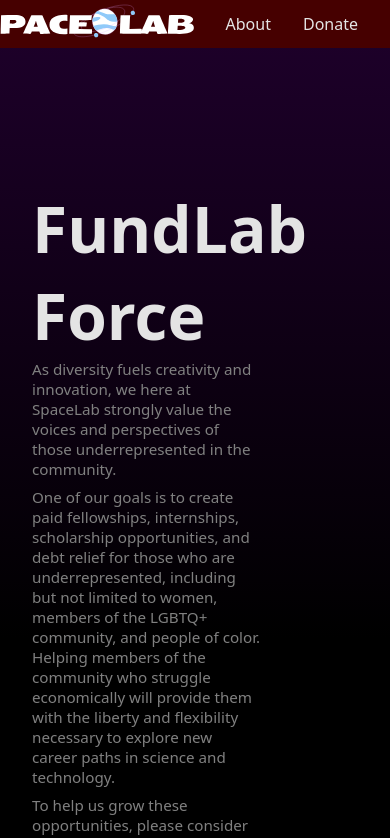
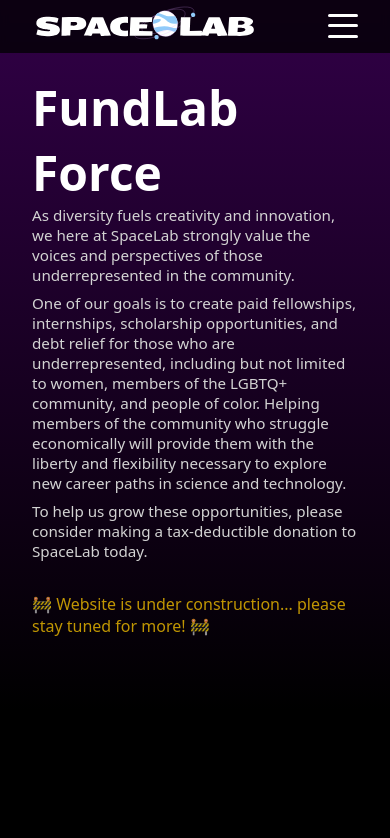
Before and after one commit to spacelabdev/fund_lab_force, a React (Vite) app: page / in a window 390 px wide. Shown: the top 838 px of the page. Built offline with nearby package versions, Linux system fonts and the light colour scheme.

Commit message:
Adds responsive functionality to navbar. Adds hamburger menu to mobile sized nav.

```diff
--- a/package.json
+++ b/package.json
@@ -11,6 +11,7 @@
   },
   "dependencies": {
     "@paypal/react-paypal-js": "^8.2.0",
+    "framer-motion": "^11.0.23",
     "prop-types": "^15.8.1",
     "react": "^18.2.0",
     "react-dom": "^18.2.0",
--- a/src/App.jsx
+++ b/src/App.jsx
@@ -1,24 +1,11 @@
-import React, { useState, useEffect } from 'react';
 import Navbar from './components/Navbar/Navbar';
 import Homepage from './pages/Homepage/Homepage';
 import './App.css';
-import MobileNav from './components/MobileNav/MobileNav';
 
 function App() {
-  const [isMobile, setIsMobile] = useState(false);
-
-  useEffect(() => {
-    const handleResize = () => {
-      setIsMobile(window.innerWidth <= 768)
-    }
-    handleResize();
-    window.addEventListener('resize', handleResize);
-    return () => window.removeEventListener('resize', handleResize);
-  }, [])
-
   return (
     <main className='App'>
-      {isMobile ? <MobileNav /> : <Navbar />}
+      <Navbar />
       <Homepage />
     </main>
   )
--- a/src/components/Hero/Hero.css
+++ b/src/components/Hero/Hero.css
@@ -1,32 +1,35 @@
 .Hero {
-    height: 70vh;
+    margin-top: -3rem;
+    height: 90vh;
+    width: 100%;
     display: flex;
     align-items: center;
     padding: 2rem;
-    background-image: linear-gradient(to bottom, rgba(31, 0, 44, 0.921), rgba(31, 0, 44, 0));
+    background-image: linear-gradient(to bottom, rgba(57, 0, 82, 0.921), rgba(31, 0, 44, 0));
 }
 
 .Hero .hero-content {
-    width: 70%;
-    height: 60%;
+    width: 60ch;
+    /* border: 1px solid lime; */
 }
 
 .Hero .hero-content h1 {
-    font-size: 4rem;
+    padding-top: 3rem;
+    font-size: clamp(3rem, 1.75rem + 4vw, 4rem);
 }
 
 .Hero .hero-content .hero-p-div {
     display: flex;
     flex-direction: column;
     gap: .5rem;
-    font-size: .95rem;
+    font-size: clamp(0.95rem, 1.307rem + -0.952vw, 0.45rem);
     font-weight: 300;
-    color: gray;
+    color: lightgrey;
+    text-wrap: pretty;
 }
 
 .Hero .construction-note {
     padding-top: 2rem;
-    /* color: rgb(192, 130, 251); */
-    color: rgba(255, 200, 0, 0.617);
+    color: rgba(255, 200, 0, 0.75);
     font-weight: 300;
 }
--- a/src/components/Hero/Hero.jsx
+++ b/src/components/Hero/Hero.jsx
@@ -26,3 +26,4 @@
 
 // Fix spacing around Hero on small screen sizes
 // Add picture(s)
+// Change h1 line height or font size for mobile
--- a/src/components/MobileNav/MobileNav.css
+++ /dev/null
@@ -1,30 +0,0 @@
-.MobileNav {
-    background-color: rgba(255, 0, 0, 0.275);
-    width: 100%;
-}
-
-.MobileNav > ul {
-    height: 3rem;
-    padding-inline: 2rem;
-    display: flex;
-    justify-content: flex-end;
-    align-items: center;
-    gap: 2rem;
-}
-
-.MobileNav li:first-child {
-    margin-right: auto;
-}
-
-.MobileNav .logo {
-    height: 3rem;
-}
-
-.MobileNav > ul > li {
-    list-style: none;
-    cursor: pointer;
-}
-
-.MobileNav > ul > li:hover {
-    color: blueviolet;
-}
--- a/src/components/MobileNav/MobileNav.jsx
+++ /dev/null
@@ -1,20 +0,0 @@
-import Logo from "../../../public/assets/spacelab.svg"
-import './MobileNav.css'
-
-export default function MobileNav() {
-    return (
-        <nav className="MobileNav">
-            <ul>
-                <li>
-                    <img src={Logo} alt="logo" className="logo"/>
-                </li>
-                <li>About</li>
-                <li>Donate</li>
-            </ul>
-        </nav>
-    )
-}
-
-// Animated hamburger
-// Dropdown to menu from hamburger
-// Disappear on scroll
--- a/src/components/Navbar/Navbar.css
+++ b/src/components/Navbar/Navbar.css
@@ -1,30 +1,95 @@
 .Navbar {
     width: 100%;
-    /* border-bottom: 1px solid rgb(41, 41, 41); */
+    position: fixed;
+    top: 0;
+    left: 0;
+    display: flex;
+    justify-content: space-between;
+    background-color: rgba(0, 0, 0, 0.75);
+    backdrop-filter: blur(4px);
 }
 
-.Navbar > ul {
+.Navbar .nav-logo {
     height: 3rem;
     padding-inline: 2rem;
+}
+
+.Navbar ul {
     display: flex;
     justify-content: flex-end;
     align-items: center;
-    gap: 2rem;
+    padding-inline: 1rem;
+    /* gap: 2rem; */
 }
 
-.Navbar li:first-child {
-    margin-right: auto;
+.Navbar li {
+    display: grid;
+    place-items: center;
+    height: 3rem;
+    padding-inline: 1rem;
+    list-style: none;
+    cursor: pointer;
+    transition: background-color 400ms ease-in-out;
 }
 
-.Navbar img {
-    height: 3rem;
+.Navbar li:hover {
+    background-color: rgba(72, 72, 72, 0.5);
+    transition: background-color 400ms ease-in-out;
 }
 
-.Navbar > ul > li {
-    list-style: none;
+.Navbar .hamburger {
+    position: absolute;
+    top: .85rem; /* why is the middle not .75rem? */
+    right: 2rem;
+    z-index: 100;
+    display: none;
+    flex-direction: column;
+    justify-content: space-between;
+    width: 30px;
+    height: 1.5rem;
     cursor: pointer;
 }
 
-.Navbar > ul > li:hover {
-    color: blueviolet;
+.Navbar .hamburger:hover .bar {
+    background-color: rgba(255, 255, 255, 0.75);
 }
+
+.Navbar .bar {
+    height: 3px;
+    width: 100%;
+    background-color: white;
+    border-radius: 100px;
+}
+
+@media (max-width: 760px) {
+    .Navbar {
+        flex-direction: column;
+        align-items: flex-start;
+    }
+
+    .Navbar .nav-links {
+        display: none;
+        width: 100%;
+    }
+
+    .Navbar .nav-links.active {
+        display: flex;
+    }
+
+    .Navbar ul {
+        width: 100%;
+        flex-direction: column;
+        margin-bottom: 1rem;
+    }
+
+    .Navbar li {
+        width: 100%;
+        height: 2rem;
+        text-align: center;
+    }
+
+    .Navbar .hamburger {
+        display: flex;
+    }
+
+}
--- a/src/components/Navbar/Navbar.jsx
+++ b/src/components/Navbar/Navbar.jsx
@@ -1,18 +1,59 @@
+import { useState } from 'react'
+import { motion, useScroll, useMotionValueEvent } from 'framer-motion'
 import Logo from "../../../public/assets/spacelab.svg"
 import './Navbar.css'
 
 export default function Navbar() {
+    const { scrollY } = useScroll()
+    const [hidden, setHidden] = useState(false)
+    const [active, setActive] = useState(false)
+
+    const toggleActiveClass = () => {
+        setActive(!active)
+    }
+
+    useMotionValueEvent(scrollY, "change", (latest) => {
+        const previous = scrollY.getPrevious()
+        if (latest > previous && latest > 150) {
+            setHidden(true)
+        } else {
+            setHidden(false)
+        }
+    })
+
     return (
-        <nav className="Navbar">
-            <ul>
-                <li>
-                    <img src={Logo} alt="logo" />
-                </li>
-                <li>About</li>
-                <li>Donate</li>
-            </ul>
-        </nav>
+        <motion.nav
+        variants={{
+            visible: { y: 0 },
+            hidden: { y: "-100%" },
+        }}
+        animate={hidden ? "hidden" : "visible"}
+        transition={{
+            duration: 0.35,
+            ease: "easeInOut",
+        }}
+        className="Navbar">
+            <div className="nav-logo-container">
+                <img src={Logo} alt="logo" className='nav-logo'/>
+            </div>
+            <div
+                className='hamburger'
+                onClick={toggleActiveClass}
+            >
+                <span className='bar' />
+                <span className='bar' />
+                <span className='bar' />
+            </div>
+            <div className={active ? 'nav-links active' : 'nav-links'}>
+                <ul>
+                    <li>About</li>
+                    <li>Donate</li>
+                </ul>
+            </div>
+        </motion.nav>
     )
 }
 
+// Animated hamburger
+// Dropdown to menu from hamburger
 // Disappear on scroll
--- a/src/index.css
+++ b/src/index.css
@@ -7,6 +7,7 @@
 
 body {
   background-color: black;
-  color: rgb(228, 228, 228);
+  color: white;
   width: 100vw;
+  overflow-x: hidden;
 }
--- /dev/null
+++ b/src/pages/Homepage/Homepage.css
@@ -0,0 +1,4 @@
+.Homepage {
+    height: 500vh;
+    width: 100%;
+}
--- a/src/pages/Homepage/Homepage.jsx
+++ b/src/pages/Homepage/Homepage.jsx
@@ -1,9 +1,12 @@
 import Hero from "../../components/Hero/Hero"
+
+import './Homepage.css'
 
 export default function Homepage() {
     return (
-        <>
+        <main className="Homepage">
             <Hero />
-        </>
+            <div></div>
+        </main>
     )
 }
```
Also changed, not shown: 1 other file (tests, documents, lock files or other folders).
